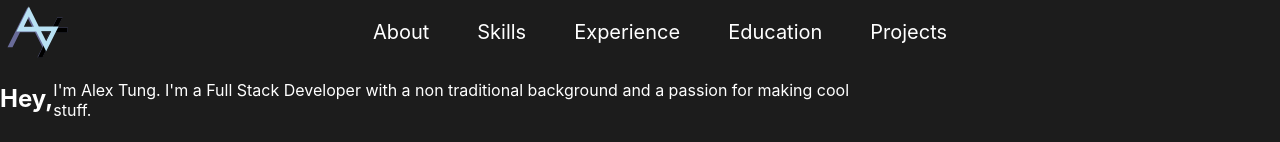
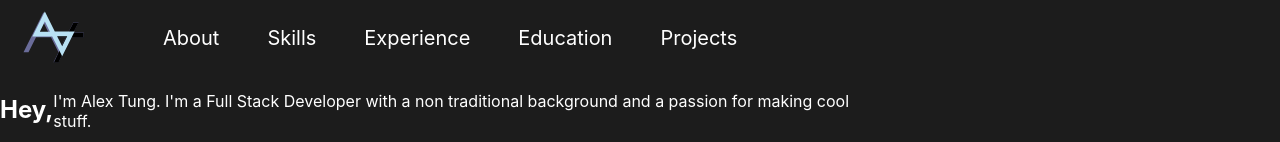
Before and after one commit to ATung01/portfolio, a React (Create React App) app: page / in a window 1280 px wide. Shown: the top 142 px of the page. Built offline with nearby package versions, Linux system fonts and the light colour scheme.

Commit message:
mapped links, fixed css

```diff
--- /dev/null
+++ b/src/components/navButton.js
@@ -0,0 +1,15 @@
+import React from "react";
+
+function NavButton() {
+    return (
+      <div>
+        <select>
+          <option value="fruit">Fruit</option>
+          <option value="vegetable">Vegetable</option>
+          <option value="meat">Meat</option>
+        </select>
+      </div>
+    )
+}
+
+export default NavButton
--- a/src/components/navbar.js
+++ b/src/components/navbar.js
@@ -1,32 +1,32 @@
 import React from 'react'
 import styled from 'styled-components'
 import Logo from './images/Logo.svg'
+import NavButton from './navButton'
 import { useMediaQuery } from 'react-responsive'
+
 
 
 const Nav = styled.div`
 background-color: rgb(28,28,28);
 color: white;
 display: flex;
-justify-content: center;
+// justify-content: center;
 align-items: center;
 gap: 2rem;
 padding: 0 1rem;
 font-size: 1.25rem;
 
-.site-title {
-  display: flex;
-  font-size: 2rem;
-  align-items: center;
-  width: 75px;
+logo-container {
   position: absolute;
-  left: 0px;
+  left: 0;
+  top: 0;
 }
 
 ul {
   list-style: none;
   display: flex;
   gap: 3rem;
+  margin: 0;
 }
 
 a {
@@ -37,9 +37,25 @@ a {
 img {
   padding: 0;
   margin: 0;
-  width: 100%;
-}
+  width: 75px;
+}`
+
+const LogoContainer = styled.div`
+  display: flex;
+  align-items: center;
 `
+
+// const SiteLogo = styled.div`
+// .site-logo {
+//   display: inline-block;
+//   width: 75px;
+//   // position: absolute;
+//   left: 0px;
+//   img {
+//     width: 100%;
+//   }
+// }`
+
 const Links = [
   'About', 'Skills', 'Experience', 'Education', 'Projects'
 ]
@@ -48,30 +64,21 @@ function Navbar() {
   const isNonMobile = useMediaQuery({ minWidth: 768})
 
   return(
-    isNonMobile && (
-      <Nav className="navbar">
-        <a href='/' className='site-title'>
-          <img src={Logo} alt='Logo'></img>
-        </a>
+    <Nav>
+      <LogoContainer>
+        <img src={Logo} alt='Logo' />
+      </LogoContainer>
+      {isNonMobile && (
         <ul>
-          <li>
-            <a href='/about'>{Links[0]}</a>
-          </li>
-          <li>
-            <a href='/skills'>{Links[1]}</a>
-          </li>
-          <li>
-            <a href='/experience'>{Links[2]}</a>
-          </li>
-          <li>
-            <a href='/education'>{Links[3]}</a>
-          </li>
-          <li>
-            <a href='/projects'>{Links[4]}</a>
-          </li>
+          {Links.map((link, index) => (
+            <li key={link}>
+              <a href={`/${link.toLowerCase()}`}>{link}</a>
+            </li>
+          ))}
         </ul>
-      </Nav>
-    )
-  )
+      )}
+      {!isNonMobile && <NavButton />}
+    </Nav>
+  );
 }
 export default Navbar
```
